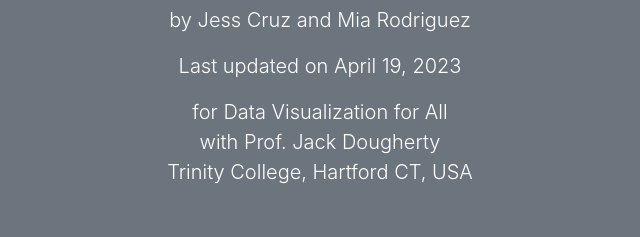
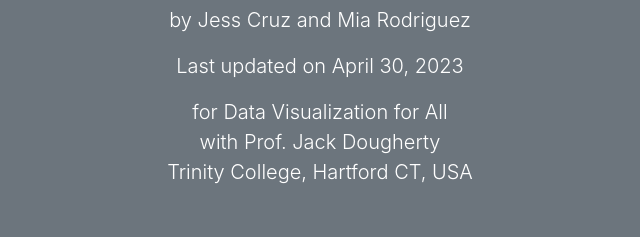
Before and after one commit to jessmcruz/crash-data-story-draft, a plain HTML site: page index.html in a window 1280 px wide. Shown: the part 207-444 px from the top of the page, 320-960 px from the left. Drawn offline with nearby package versions, Linux system fonts and the light colour scheme.

Commit message:
Update index.html

```diff
--- a/index.html
+++ b/index.html
@@ -55,7 +55,7 @@
     <div class="container text-center">
       <h1>Crashes at Major Hartford Intersections in 2018-2022</h1>
       <p class="lead">by Jess Cruz and Mia Rodriguez</p>
-      <p class="lead">Last updated on April 19, 2023</p>
+      <p class="lead">Last updated on April 30, 2023</p>
       <p class="lead">for Data Visualization for All</br>with Prof. Jack Dougherty</br>Trinity College, Hartford CT, USA</p>
     </div>
   </header>
```
